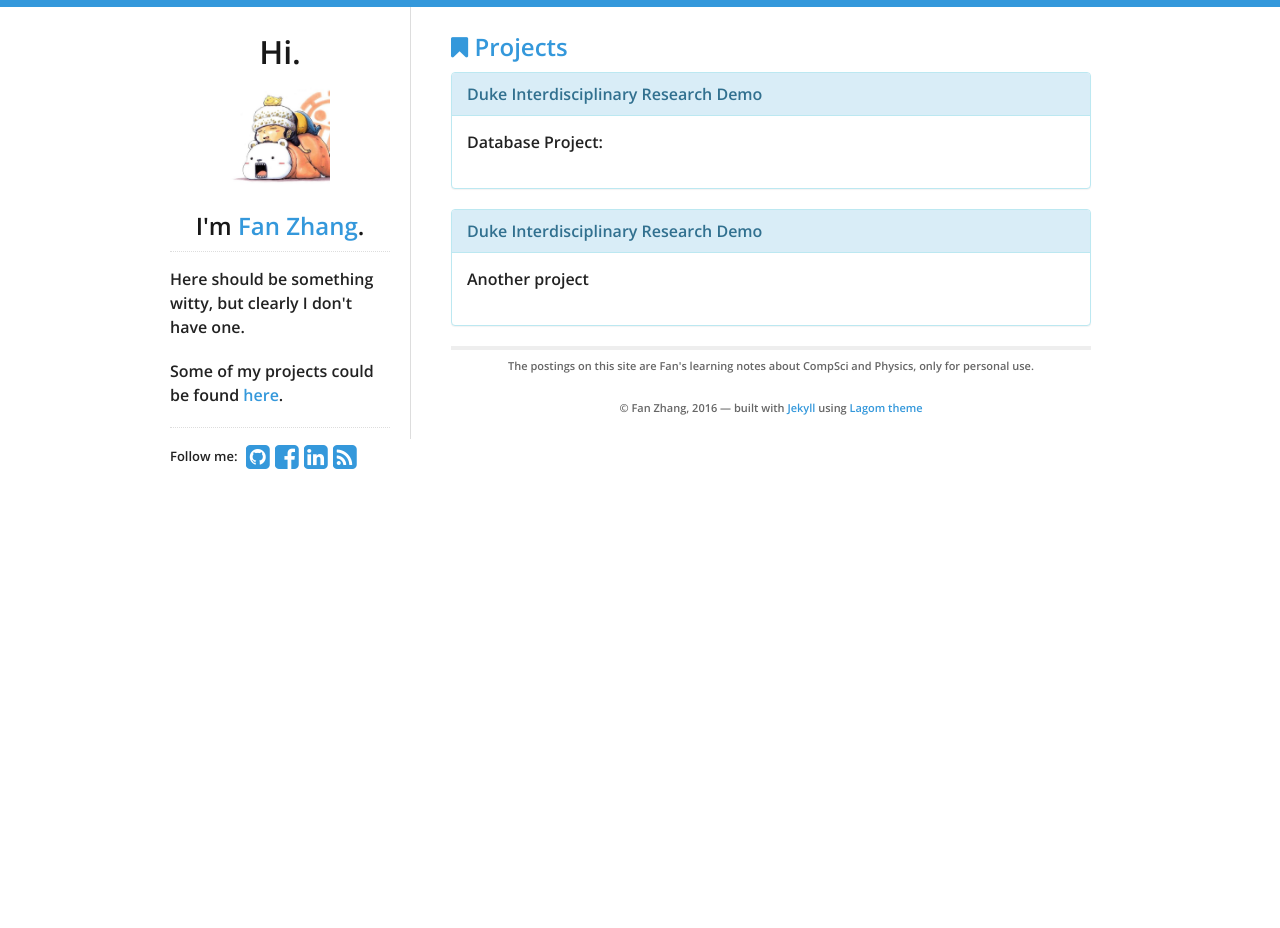
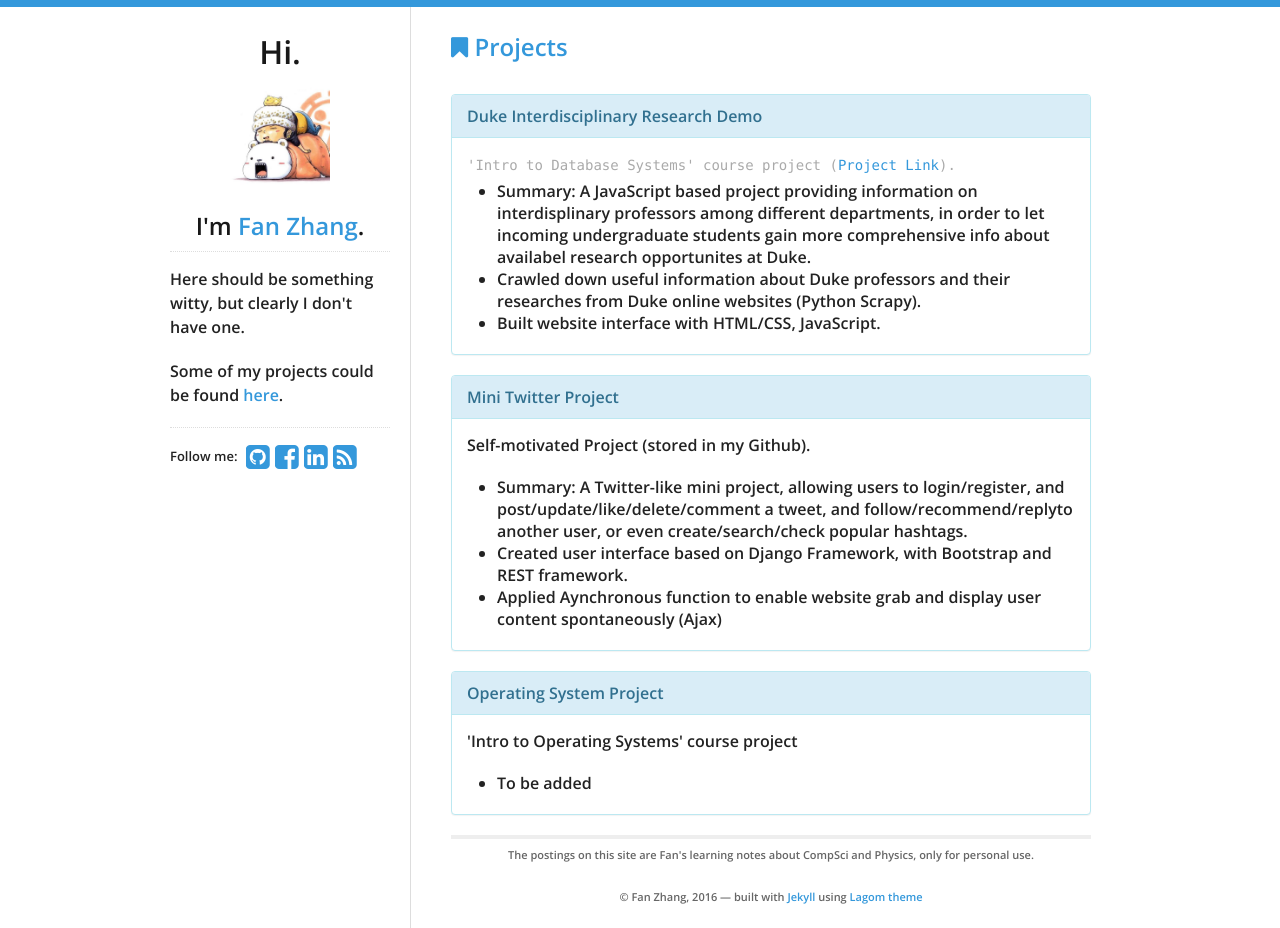
Before and after one commit to KimLakWon/fanfanman.github.io, a Jekyll site: the page built from project.html, in a window 1280 px wide. Built offline with Jekyll 4.4.1, drawn with Linux system fonts in a browser that asks for light colours; nearby versions of some CDN libraries; before the commit the page ends 907 px from its top, so only the background shows below that.

Commit message:
essential update

```diff
--- a/project.html
+++ b/project.html
@@ -6,18 +6,42 @@ title: Blog Posts
 <div id="home">
   <h2><i class="fa fa-bookmark"></i> Projects</h2>
   <ul id="blog-posts" class="posts">
+  	<br/>
     <!-- <br>
     <p>Currently I only have one personal project conducted in 2015-2016, which is <a href="https://fanfanman.github.io/assets/duketpresearch/duketpresearch.html" target="_blank">Duke TP Research Demo</a>.</p> -->
   <div class="panel panel-info">
 	  <div class="panel-heading">Duke Interdisciplinary Research Demo</div>
 	  <div class="panel-body">
-	    <p>Database Project: </p>
+	  	<span>'Intro to Database Systems' course project (<a href="https://fanfanman.github.io/assets/duketpresearch/duketpresearch.html" target="_blank">Project Link</a>).</span>
+	  	<ul>
+	    <li>Summary: A JavaScript based project providing information on interdisplinary professors among different departments, in order to let incoming undergraduate students gain more comprehensive info about availabel research opportunites at Duke.</li>
+	    <li>Crawled down useful information about Duke professors and their researches from Duke online websites (Python Scrapy).</li>
+	    <li>Built website interface with HTML/CSS, JavaScript.</li>
+	</ul>
 	  </div>
   </div>
   <div class="panel panel-info">
-	  <div class="panel-heading">Duke Interdisciplinary Research Demo</div>
+	  <div class="panel-heading">Mini Twitter Project</div>
 	  <div class="panel-body">
-	    <p>Another project </p>
+	    <p>Self-motivated Project (stored in my Github).</p>
+	    <ul>
+	    	<li>Summary: A Twitter-like mini project, allowing users to login/register, and post/update/like/delete/comment a tweet, and follow/recommend/replyto another user, or even create/search/check popular hashtags.
+	    	</li>
+	    	<li>Created user interface based on Django Framework, with Bootstrap and REST framework.
+	    	</li>
+	    	<li>Applied Aynchronous function to enable website grab and display user content spontaneously (Ajax)
+	    	</li>
+	    </ul>
+	  </div>
+  </div>
+  <div class="panel panel-info">
+	  <div class="panel-heading">Operating System Project</div>
+	  <div class="panel-body">
+	    <p>'Intro to Operating Systems' course project</p>
+	    <ul>
+	    	<li>To be added
+	    	</li>
+	    </ul>
 	  </div>
   </div>
 
```
